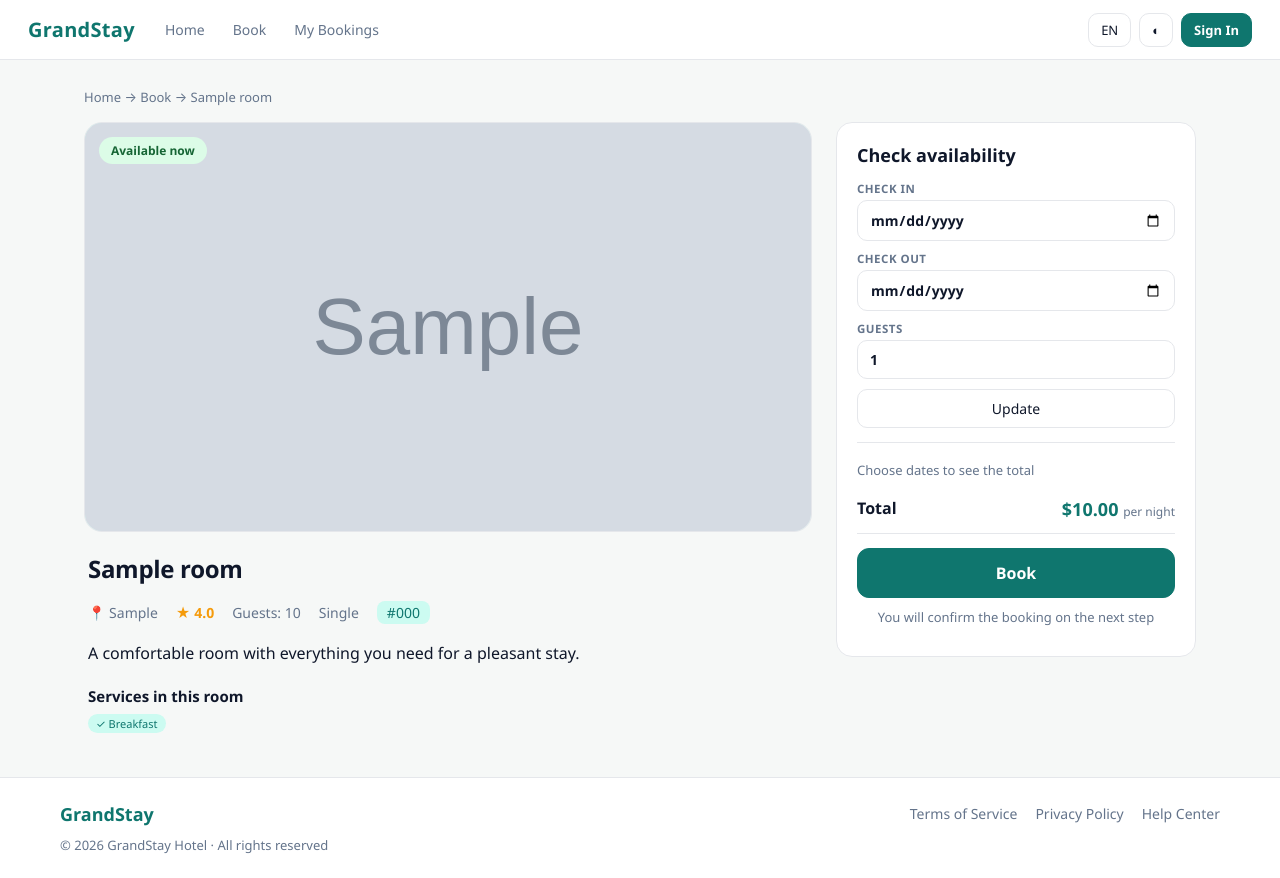
After one commit to nshchepanskyi/Project_janglo-python-, a Django app: page /places/000/ in a window 1280 px wide. The commit adds this page. Run offline with Django 5.2, Linux system fonts and the light colour scheme; data comes from the database, SQL or seed files in the repository; tables that the repository leaves empty hold one stand-in row (values such as "Sample post"); grey boxes marked "Sample" are stand-in pictures.

Commit message:
Фаза 2: сторінка місця з чеком і кнопкою Book

```diff
--- a/hotel/l10n.py
+++ b/hotel/l10n.py
@@ -131,7 +131,7 @@ TRANSLATIONS = {
         "Qty": "К-сть",
         "Total": "Всього",
         "Time": "Час",
-        "Update": "Оновлення",
+        "Update": "Оновити",
         "Save": "Зберегти",
         "Select at least one service": "Виберіть хоча б одну послугу",
         "Select guest": "Виберіть гостя",
@@ -258,6 +258,16 @@ TRANSLATIONS = {
         "Upload photo": "Завантажити фото",
         "Extra services are paid before checkout, like in a real hotel.": "Додаткові послуги оплачують перед виселенням, як у реальному готелі.",
         "Back to reservations": "Назад до бронювань",
+
+        # ---------- Фаза 2: сторінка місця ----------
+        "Check availability": "Перевірити наявність",
+        "Available for these dates": "Вільно на обрані дати",
+        "Not available for these dates": "Немає вільності на обрані дати",
+        "Too many guests for this room": "Забагато гостей для цього номера",
+        "Choose dates to see the total": "Оберіть дати, щоб побачити суму",
+        "Similar rooms": "Схожі номери",
+        "You will confirm the booking on the next step": "Ви підтвердите бронювання на наступному кроці",
+        "A comfortable room with everything you need for a pleasant stay.": "Комфортний номер з усім необхідним для приємного відпочинку.",
     },
 }
 
--- a/hotel/static/hotel/landing.css
+++ b/hotel/static/hotel/landing.css
@@ -367,3 +367,119 @@
   .search-panel { grid-template-columns: 1fr }
   .place-grid { grid-template-columns: 1fr }
 }
+
+/* ---------- Фаза 2: сторінка місця (деталі + чек) ---------- */
+.crumbs {
+  font-size: 13px;
+  color: var(--l-muted);
+  margin-bottom: 16px;
+}
+.crumbs a { color: var(--l-muted); text-decoration: none }
+.crumbs a:hover { color: var(--l-brand); text-decoration: underline }
+
+.place-detail {
+  display: grid;
+  grid-template-columns: minmax(0, 1fr) 360px;
+  gap: 24px;
+  align-items: start;
+}
+.pd-photo {
+  position: relative;
+  border-radius: 18px;
+  overflow: hidden;
+  aspect-ratio: 16 / 9;
+  background: linear-gradient(135deg, var(--l-brand-soft),
+              color-mix(in srgb, var(--l-brand-soft) 45%, var(--l-surface)));
+  display: flex;
+  align-items: center;
+  justify-content: center;
+  border: 1px solid var(--l-border);
+}
+.pd-photo img { width: 100%; height: 100%; object-fit: cover; display: block }
+.pd-photo .ph {
+  color: var(--l-brand);
+  font-weight: 700;
+  letter-spacing: 2px;
+  text-transform: uppercase;
+  font-size: 15px;
+  opacity: .8;
+}
+.pd-photo .place-tag { top: 14px; left: 14px; font-size: 12px; padding: 5px 12px }
+.pd-body { padding: 20px 4px 0 }
+.pd-title { font-size: 28px; margin: 0 0 10px; letter-spacing: -.3px }
+.pd-meta {
+  display: flex;
+  flex-wrap: wrap;
+  gap: 8px 18px;
+  align-items: center;
+  font-size: 14px;
+  color: var(--l-muted);
+}
+.pd-rate { color: var(--l-star); font-weight: 700 }
+.pd-desc { margin: 16px 0 20px; line-height: 1.65; color: var(--l-text) }
+.pd-svc { display: flex; flex-wrap: wrap; gap: 8px }
+
+.pd-book {
+  position: sticky;
+  top: 76px;
+  padding: 20px;
+}
+.pd-book h2 { margin: 0 0 14px; font-size: 18px }
+.pd-form { display: grid; gap: 10px; margin-bottom: 14px }
+.pd-form label {
+  display: grid;
+  gap: 4px;
+  font-size: 11.5px;
+  font-weight: 700;
+  letter-spacing: .5px;
+  text-transform: uppercase;
+  color: var(--l-muted);
+}
+.pd-form input {
+  font-size: 14px;
+  padding: 9px 12px;
+  background: var(--l-surface);
+}
+.pd-check {
+  border-top: 1px solid var(--l-border);
+  border-bottom: 1px solid var(--l-border);
+  padding: 12px 0;
+  margin: 14px 0;
+  display: grid;
+  gap: 8px;
+}
+.pd-row {
+  display: flex;
+  justify-content: space-between;
+  gap: 10px;
+  font-size: 14px;
+  color: var(--l-muted);
+}
+.pd-row b { color: var(--l-text) }
+.pd-total { font-size: 16px; font-weight: 700; color: var(--l-text) }
+.pd-total b { color: var(--l-brand); font-size: 18px }
+.pd-total small { font-size: 12px; font-weight: 500; color: var(--l-muted) }
+.btn.big {
+  display: block;
+  width: 100%;
+  text-align: center;
+  padding: 13px 16px;
+  font-size: 16px;
+  font-weight: 700;
+  border-radius: 12px;
+}
+.pd-hint { margin-top: 10px; text-align: center }
+
+/* картки, що ведуть на сторінку місця */
+.place-card .place-link {
+  display: block;
+  color: inherit;
+  text-decoration: none;
+}
+.place-card .place-link.place-title:hover { color: var(--l-brand) }
+
+@media (max-width: 900px) {
+  .place-detail { grid-template-columns: 1fr }
+  .pd-book { position: static }
+  .pd-title { font-size: 23px }
+}
--- a/hotel/templates/hotel/_place_card.html
+++ b/hotel/templates/hotel/_place_card.html
@@ -1,11 +1,13 @@
 {% load tr_tags %}
 <article class="place-card">
+  <a class="place-link" href="{% url 'place_detail' r.number %}" tabindex="-1" aria-hidden="true">
   <div class="place-photo">
     {% if r.photo %}<img src="{{ r.photo.url }}" alt="{{ r.display_title }}">{% else %}<span class="ph">{% tr "Photo" %}</span>{% endif %}
     <span class="place-tag {{ r.badge_kind }}">{% tr r.badge_key %}</span>
   </div>
+  </a>
   <div class="place-body">
-    <div class="place-title">{{ r.display_title }}</div>
+    <a class="place-link place-title" href="{% url 'place_detail' r.number %}">{{ r.display_title }}</a>
     <div class="place-meta">
       <span class="place-loc">{% if r.location %}{{ r.location }}{% else %}{% tr r.room_type %}{% endif %}</span>
       <span class="place-rating">★ {{ r.rating }}</span>
--- /dev/null
+++ b/hotel/templates/hotel/place.html
@@ -0,0 +1,87 @@
+{% extends "hotel/base_public.html" %}{% load tr_tags %}
+{% block title %}{{ room.display_title }}{% endblock %}
+{% block content %}
+<nav class="crumbs">
+  <a href="{% url 'home' %}">{% tr "Home" %}</a> <span>→</span>
+  <a href="{% url 'places' %}">{% tr "Book" %}</a> <span>→</span>
+  <span>{{ room.display_title }}</span>
+</nav>
+
+<section class="place-detail">
+  <div class="pd-main">
+    <div class="pd-photo">
+      {% if room.photo %}<img src="{{ room.photo.url }}" alt="{{ room.display_title }}">{% else %}<span class="ph">{% tr "Photo" %}</span>{% endif %}
+      <span class="place-tag {{ room.badge_kind }}">{% tr room.badge_key %}</span>
+    </div>
+
+    <div class="pd-body">
+      <h1 class="pd-title">{{ room.display_title }}</h1>
+      <div class="pd-meta">
+        <span>{% if room.location %}📍 {{ room.location }}{% endif %}</span>
+        <span class="pd-rate">★ {{ room.rating }}</span>
+        <span>{% tr "Guests" %}: {{ room.capacity }}</span>
+        <span>{% tr room.room_type %}</span>
+        <span class="pill">#{{ room.number }}</span>
+      </div>
+      <p class="pd-desc">{% tr "A comfortable room with everything you need for a pleasant stay." %}</p>
+
+      <h3>{% tr "Services in this room" %}</h3>
+      <div class="pd-svc">
+        {% for s in room.services.all %}<span class="mini-chip">✓ {% tr s.name %}</span>
+        {% empty %}<span class="hint">—</span>{% endfor %}
+      </div>
+    </div>
+  </div>
+
+  <aside class="pd-book card">
+    <h2>{% tr "Check availability" %}</h2>
+    <form method="get" class="pd-form">
+      <label>{% tr "Check In" %}
+        <input type="date" name="check_in" value="{{ search.check_in }}">
+      </label>
+      <label>{% tr "Check Out" %}
+        <input type="date" name="check_out" value="{{ search.check_out }}">
+      </label>
+      <label>{% tr "Guests" %}
+        <input type="number" name="guests" min="1" max="10" value="{{ search.guests|default:'1' }}">
+      </label>
+      <button class="btn" type="submit">{% tr "Update" %}</button>
+    </form>
+
+    {% if not fits %}
+    <p class="msg error">{% tr "Too many guests for this room" %} — {% tr "Guests" %}: {{ room.capacity }}</p>
+    {% elif not room.free %}
+    <p class="msg error">{% tr "Not available for these dates" %}</p>
+    {% elif search.d_in and search.d_out %}
+    <p class="msg success">✓ {% tr "Available for these dates" %}</p>
+    {% endif %}
+
+    <div class="pd-check">
+      {% if nights %}
+      <div class="pd-row"><span>${{ room.price|floatformat:2 }} × {{ nights }} {% tr "NIGHTS" %}</span><b>${{ subtotal|floatformat:2 }}</b></div>
+      <div class="pd-row"><span>{% tr "Service fee" %} (12%)</span><b>${{ fee|floatformat:2 }}</b></div>
+      <div class="pd-row pd-total"><span>{% tr "Total" %}</span><b>${{ total|floatformat:2 }}</b></div>
+      {% else %}
+      <p class="hint">{% tr "Choose dates to see the total" %}</p>
+      <div class="pd-row pd-total"><span>{% tr "Total" %}</span><b>${{ room.price|floatformat:2 }} <small>{% tr "per night" %}</small></b></div>
+      {% endif %}
+    </div>
+
+    {% if can_book %}
+    <a class="btn primary big" href="{% url 'reservations' %}?room={{ room.number }}{% if search.check_in %}&amp;check_in={{ search.check_in }}{% endif %}{% if search.check_out %}&amp;check_out={{ search.check_out }}{% endif %}">
+      {% tr "Book" %}{% if nights %} · ${{ total|floatformat:0 }}{% endif %}
+    </a>
+    <p class="hint pd-hint">{% tr "You will confirm the booking on the next step" %}</p>
+    {% endif %}
+  </aside>
+</section>
+
+{% if others %}
+<section class="section">
+  <div class="section-head"><h2>{% tr "Similar rooms" %}</h2></div>
+  <div class="place-grid">
+    {% for r in others %}{% include "hotel/_place_card.html" %}{% endfor %}
+  </div>
+</section>
+{% endif %}
+{% endblock %}
--- a/hotel/urls.py
+++ b/hotel/urls.py
@@ -4,6 +4,7 @@ from . import views
 urlpatterns = [
     path('', views.home_view, name='home'),
     path('places/', views.places_view, name='places'),
+    path('places/<str:number>/', views.place_detail_view, name='place_detail'),
     path('pages/<slug:slug>/', views.page_view, name='page'),
     path('login/', views.login_view, name='login'),
     path('register/', views.register_view, name='register'),
--- a/hotel/views.py
+++ b/hotel/views.py
@@ -21,6 +21,7 @@ from .models import (
     ServiceOrder,
     arrivals_count,
     calc_reservation_revenue,
+    calc_service_fee,
     calc_service_revenue,
     calc_total_revenue,
     get_occupancy_rate,
@@ -260,6 +261,58 @@ def places_view(request):
                                   {"location": location, "check_in": ci_raw,
                                    "check_out": co_raw, "guests": guests_raw}),
         "has_filters": bool(location or d_in or d_out or guests),
+        "pages": STATIC_PAGES,
+    })
+
+
+def place_detail_view(request, number):
+    """
+    Фаза 2: сторінка місця — фото, деталі, чек і кнопка «Забронювати · $134».
+
+    Дати/гостей приносять із пошуку (?check_in=&check_out=&guests=) або міняють
+    прямо тут (GET-форма). Чек: ціна × ночі + сервісний збір 12%.
+    Кнопка веде на форму бронювання з префілом; недоступна, якщо номер зайнятий
+    на обрані дати або не вміщує стільки гостей.
+    """
+    room = get_object_or_404(Room, number=number)
+    location, ci_raw, co_raw, guests_raw = _get_search(request)
+    _, d_in, d_out, guests, error = _parse_search(location, ci_raw, co_raw, guests_raw)
+    if error:
+        messages.error(request, error)
+
+    _annotate_cards([room], d_in, d_out)  # room.free + бейдж
+    nights = (d_out - d_in).days if d_in and d_out else 0
+    subtotal = room.price * nights if nights else Decimal("0")
+    fee = calc_service_fee(subtotal)
+    total = subtotal + fee
+    fits = not guests or guests <= room.capacity
+    can_book = room.free and fits
+
+    # Схожі номери: спершу те саме місто, якщо порожньо — будь-які інші
+    city = room.location.split(",")[0].strip()
+    others = list(
+        search_rooms(city, d_in, d_out, guests).exclude(pk=room.pk)
+        .prefetch_related("services")[:3]
+    )
+    if not others:
+        others = list(
+            search_rooms("", d_in, d_out, guests).exclude(pk=room.pk)
+            .prefetch_related("services")[:3]
+        )
+    _annotate_cards(others, d_in, d_out)
+
+    return render(request, "hotel/place.html", {
+        "room": room,
+        "nights": nights,
+        "subtotal": subtotal,
+        "fee": fee,
+        "total": total,
+        "fits": fits,
+        "can_book": can_book,
+        "others": others,
+        "search": _search_context(location, d_in, d_out, guests,
+                                  {"location": location, "check_in": ci_raw,
+                                   "check_out": co_raw, "guests": guests_raw}),
         "pages": STATIC_PAGES,
     })
 
```
Also changed, not shown: hotel/tests.py (+65 -0 lines), README.md.
